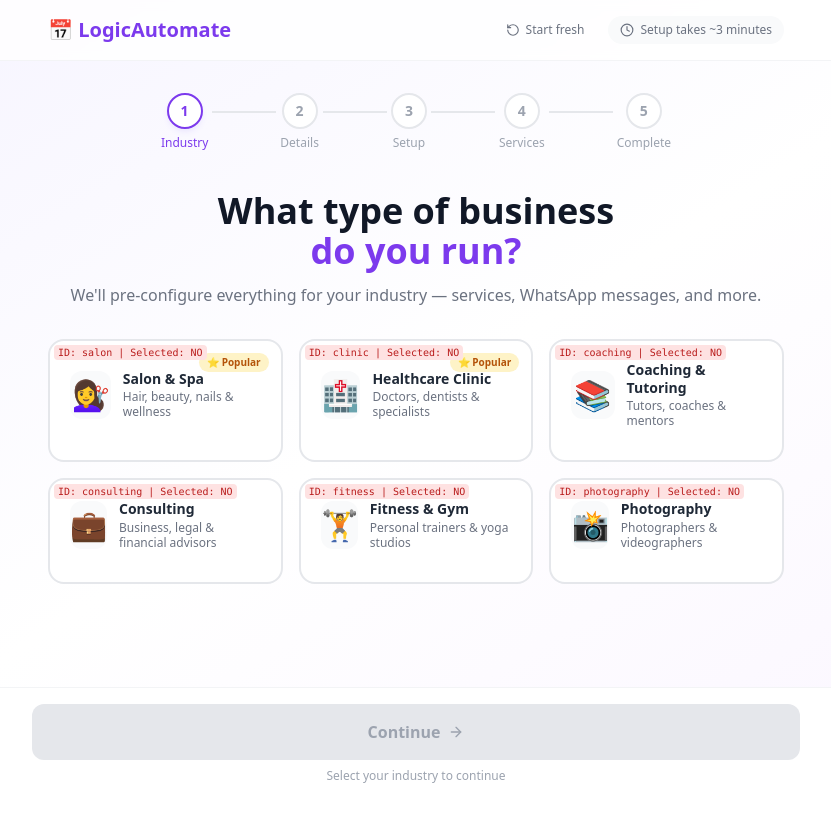
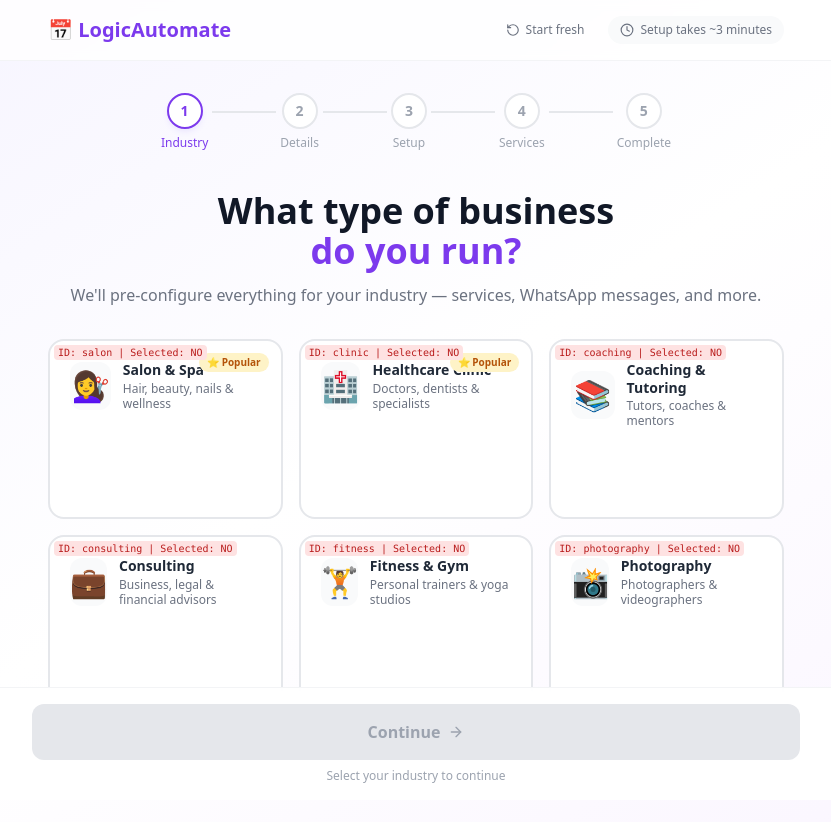
Before and after one commit to faziljas/logicautomate_frontend, a Next.js app: page /onboarding/industry-selection in a window 1280 px wide. Shown: the top 822 px of the page, without its empty margins (224-1055 px from the left). Before the commit the page ends 800 px from the top, so only its background shows below. Built offline with nearby package versions, Linux system fonts and the light colour scheme.

Commit message:
fix: prevent layout shift when selecting industry cards by ensuring consistent card heights
Co-authored-by: Cursor <cursoragent@cursor.com>

```diff
--- a/app/onboarding/industry-selection/page.tsx
+++ b/app/onboarding/industry-selection/page.tsx
@@ -106,7 +106,8 @@ function IndustrySelectionContent() {
         </div>
 
         {/* Industry grid */}
-        <div className="grid grid-cols-1 sm:grid-cols-2 lg:grid-cols-3 gap-4">
+        {/* Use align-items-start to prevent cards from stretching and causing layout shift */}
+        <div className="grid grid-cols-1 sm:grid-cols-2 lg:grid-cols-3 gap-4 items-start">
           {INDUSTRY_LIST.map((industry, index) => {
             // Strict comparison: ensure type match (both strings)
             // Only one industry can be selected at a time (single-select)
--- a/components/onboarding/IndustryCard.tsx
+++ b/components/onboarding/IndustryCard.tsx
@@ -56,6 +56,10 @@ export const IndustryCard = memo(function IndustryCard({ industry, selected, onS
       onClick={() => onSelect(industry.id)}
       className={cn(
         "group relative w-full text-left rounded-2xl border-2 p-5 transition-all duration-200 focus:outline-none focus-visible:ring-2 focus-visible:ring-violet-500",
+        // Use box-border to ensure border doesn't add to dimensions
+        "box-border",
+        // Ensure consistent minimum height to prevent layout shift
+        "min-h-[180px] flex flex-col",
         selected
           ? "border-violet-600 bg-violet-50 shadow-lg shadow-violet-100"
           : "border-gray-200 bg-white hover:border-violet-300 hover:shadow-md hover:shadow-violet-50"
@@ -82,10 +86,11 @@ export const IndustryCard = memo(function IndustryCard({ industry, selected, onS
       )}
 
       {/* Icon + Name */}
-      <div className="flex items-center gap-3 mb-3">
+      <div className="flex items-center gap-3 mb-3 flex-shrink-0">
         <span
           className={cn(
             "text-3xl w-12 h-12 rounded-xl flex items-center justify-center transition-transform duration-200",
+            // Use transform scale without affecting layout
             selected
               ? "bg-white shadow-sm scale-110"
               : "bg-gray-50 group-hover:bg-white group-hover:shadow-sm group-hover:scale-105"
@@ -109,9 +114,10 @@ export const IndustryCard = memo(function IndustryCard({ industry, selected, onS
       </div>
 
       {/* Features list — shown on hover or when selected */}
+      {/* Use flex-1 to fill remaining space and prevent layout shift */}
       <ul
         className={cn(
-          "space-y-1 overflow-hidden transition-all duration-200",
+          "space-y-1 overflow-hidden transition-all duration-200 flex-1 mt-auto",
           selected
             ? "max-h-40 opacity-100"
             : "max-h-0 opacity-0 group-hover:max-h-40 group-hover:opacity-100"
```
